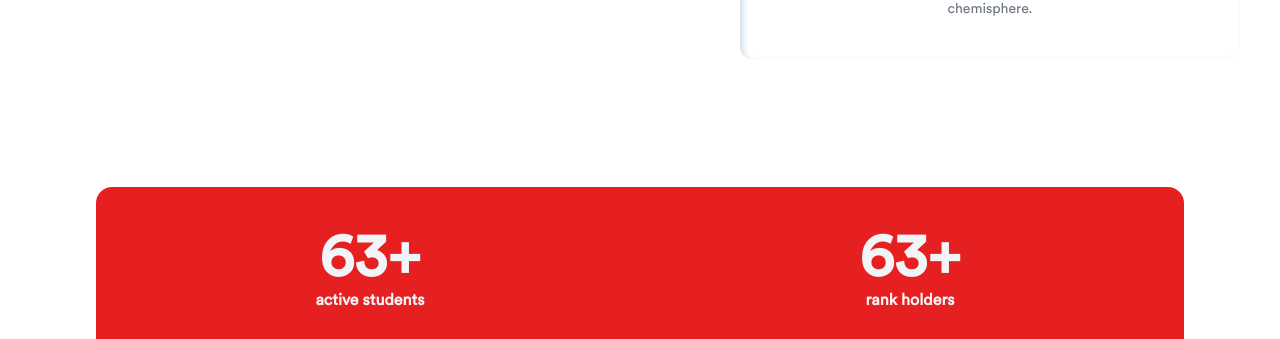
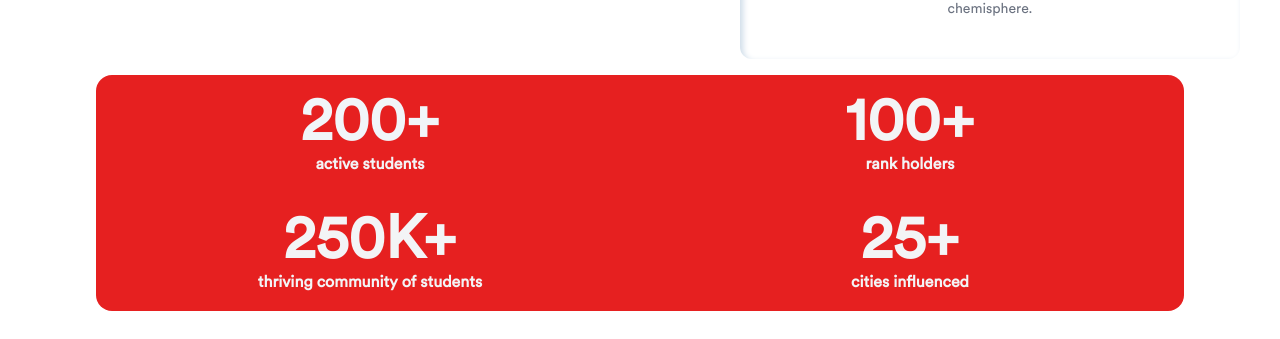
Before and after one commit to aryannpanchal/chemisphere-official-website, a Next.js app: page / in a window 1280 px wide. Shown: the part 613-952 px from the top of the page. Built offline with nearby package versions, Linux system fonts and the light colour scheme.

Commit message:
Update Stats.jsx

```diff
--- a/components/Stats.jsx
+++ b/components/Stats.jsx
@@ -2,40 +2,17 @@
 import React, { useState, useEffect } from 'react';
 
 const Stats = () => {
-  const [activeStudents, setActiveStudents] = useState(0);
-  const [rankHolders, setRankHolders] = useState(0);
-  const [communityMembers, setCommunityMembers] = useState(0);
-  const [cities, setCities] = useState(0);
-
-  useEffect(() => {
-    const animateCounting = (targetValue, setterFunction) => {
-      let currentValue = 0;
-      const increment = Math.ceil(targetValue / 100000); // Adjust the speed of counting
-
-      const intervalId = setInterval(() => {
-        currentValue += increment;
-        if (currentValue >= targetValue) {
-          currentValue = targetValue;
-          clearInterval(intervalId);
-        }
-        setterFunction(currentValue);
-      }, 100); // Adjust the interval for smoother animation
-    };
-
-    animateCounting(120, setActiveStudents);
-    animateCounting(70, setRankHolders);
-    animateCounting(210, setCommunityMembers);
-    animateCounting(20, setCities);
-
-    // eslint-disable-next-line react-hooks/exhaustive-deps
-  }, []); // Run only once on component mount
+  const activeStudents = 200;
+  const rankHolders = 100;
+  const communityMembers = 250;
+  const cities = 25;
 
   return (
     <div>
 
-      <section className="text-gray-100 body-font bg-chemisphere laptop:mx-24 mobile:max-w-screen rounded-2xl my-24">
+      <section className="text-gray-100 body-font bg-chemisphere  mb-24 laptop:mx-24 mobile:max-w-screen mobile:mx-6 rounded-2xl ">
 
-        <div className="container px-5 pb-10 pt-10 mx-auto bg-h-100px">
+        <div className="container px-5  mx-auto bg-h-100px">
           <div className="flex flex-wrap -m-4 text-center">
             <div className="p-4 sm:w-1/4 w-1/2">
               <p className="title-font font-bold lg:text-6xl text-5xl text-slate-100">{activeStudents}+</p>
```
